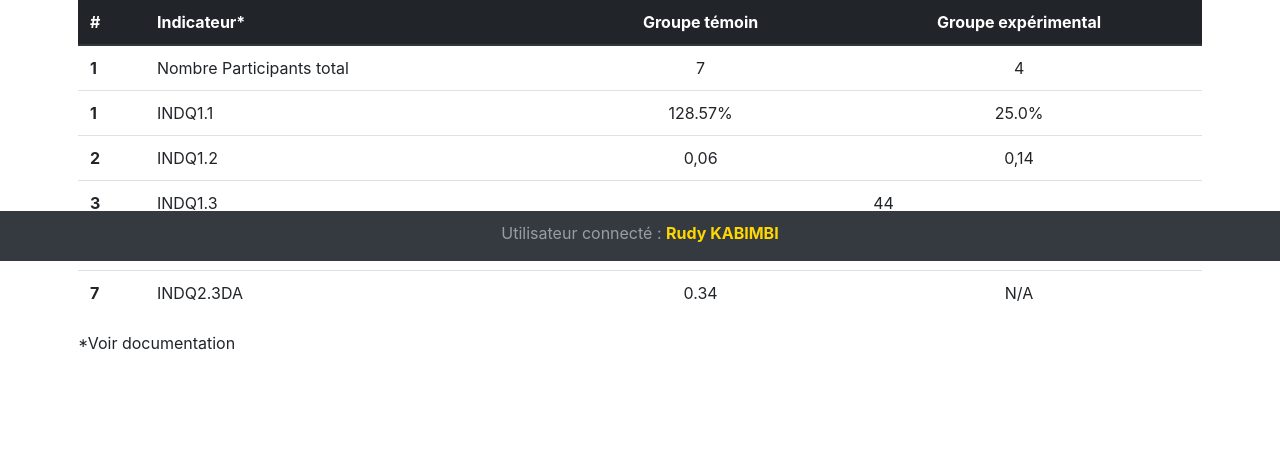
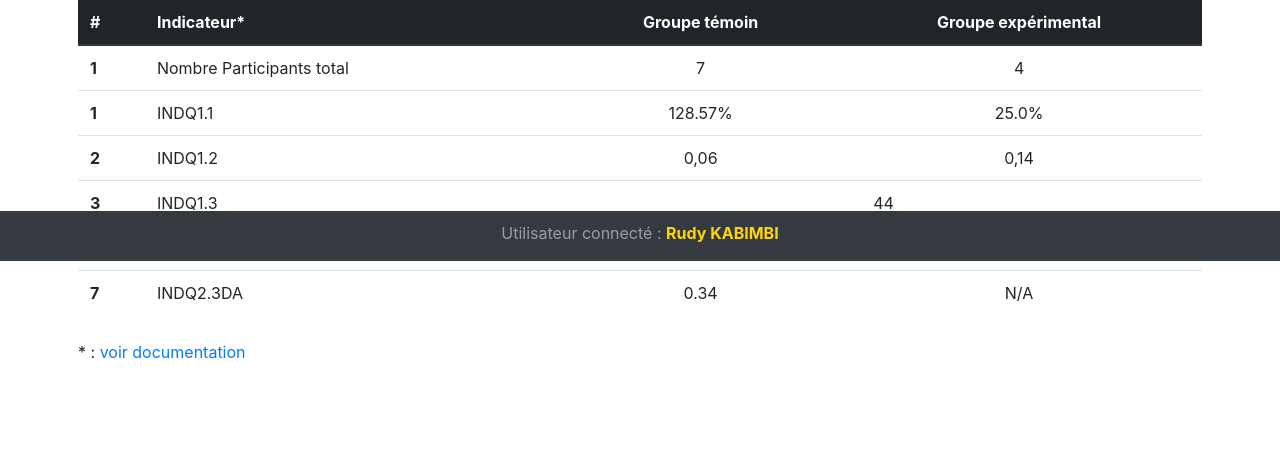
Before and after one commit to rkabimbi/evscape_flask_ok, a Flask app: page /flux in a window 1280 px wide. Shown: the part 539-994 px from the top of the page. Before the commit the page ends 889 px from the top, so only its background shows below. Run offline with Flask 2, Linux system fonts and the light colour scheme; a user stored in the database is signed in; data comes from the database, SQL or seed files in the repository; some libraries are stand-ins or nearby versions.

Commit message:
affichage indicateurs clés ok

```diff
--- a/my_app/templates/flux.html
+++ b/my_app/templates/flux.html
@@ -147,7 +147,9 @@
 
     </tbody>
   </table>
-  *Voir documentation
+  <div style="margin-bottom:50px;margin-top:25px">
+  * : <a href="http://127.0.0.1:5000/aPropos"> voir documentation </a>
+</div>
 
 
 
```
Also changed, not shown: 1 other file.
